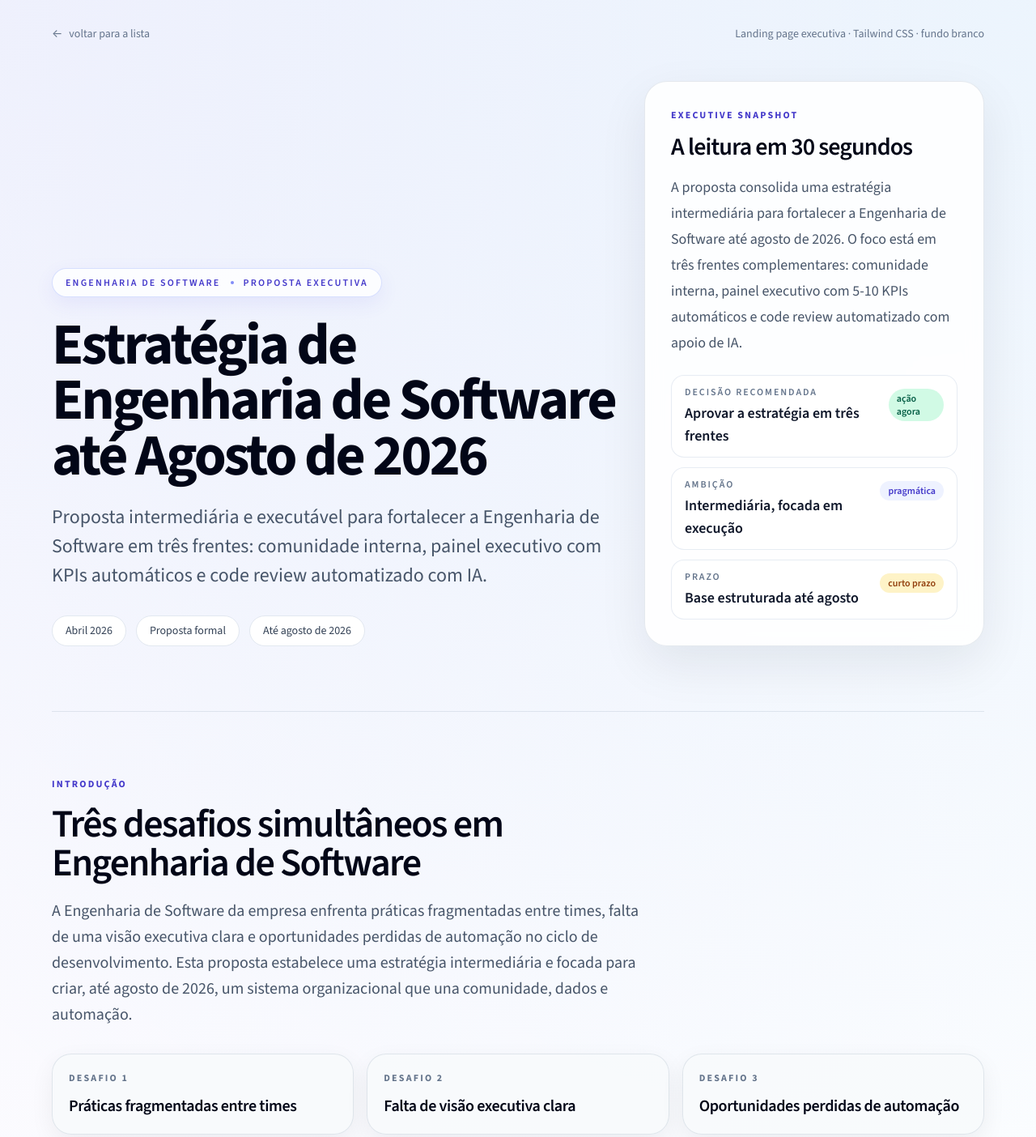
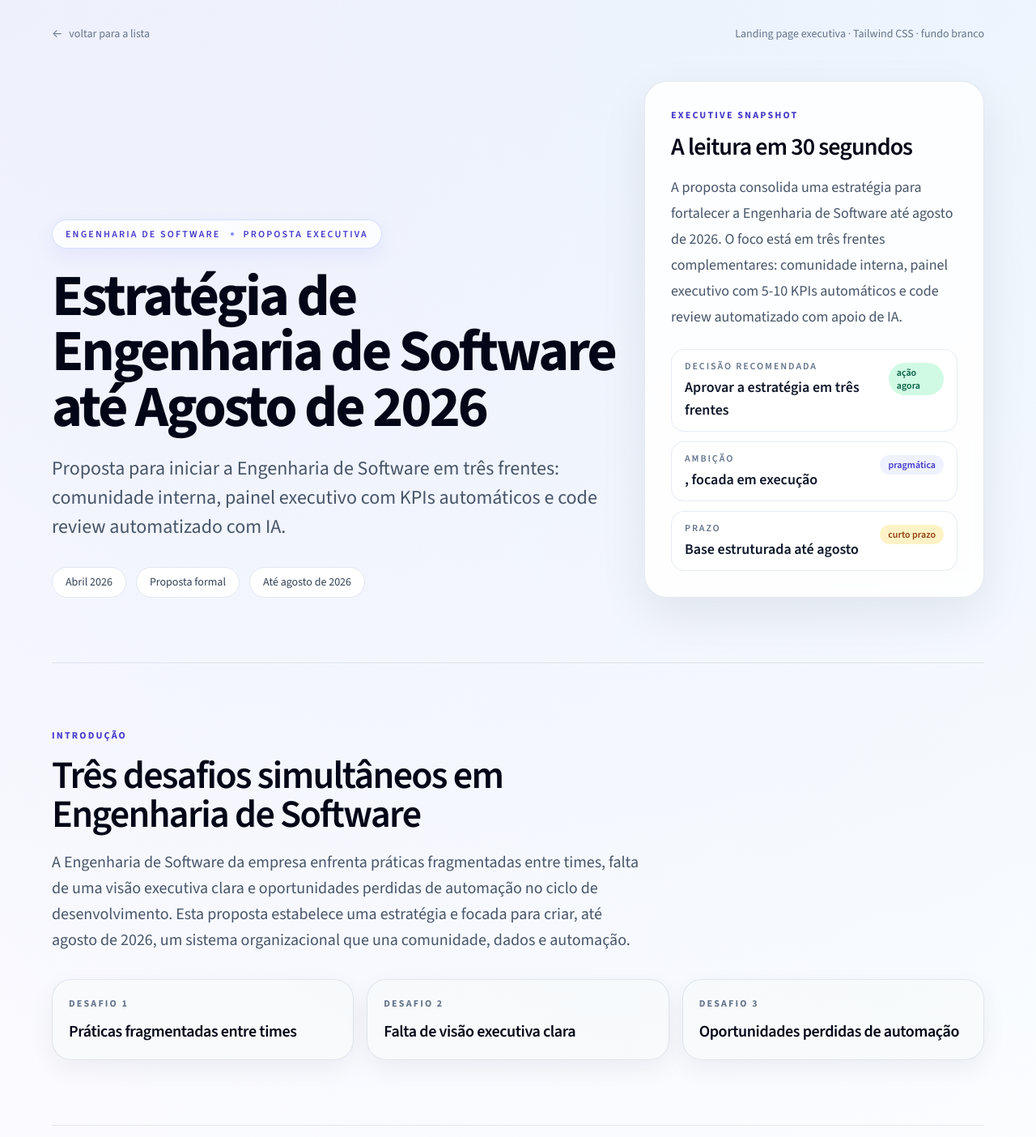
Before and after one commit to davidleyabe/presentations, a website: page presentations/engenharia-software/index.html in a window 1280 px wide. Shown: the top 1404 px of the page at 81% size. Drawn offline with nearby package versions, Linux system fonts and the light colour scheme.

Commit message:
Update index.html

```diff
--- a/presentations/engenharia-software/index.html
+++ b/presentations/engenharia-software/index.html
@@ -80,7 +80,7 @@
               Estratégia de Engenharia de Software até Agosto de 2026
             </h1>
             <p class="mt-6 reading-width text-xl font-[300] leading-8 text-slate-600 md:text-2xl md:leading-9">
-              Proposta intermediária e executável para fortalecer a Engenharia de Software em três frentes: comunidade interna, painel executivo com KPIs automáticos e code review automatizado com IA.
+              Proposta para iniciar a Engenharia de Software em três frentes: comunidade interna, painel executivo com KPIs automáticos e code review automatizado com IA.
             </p>
             <div class="mt-8 flex flex-wrap gap-3 text-sm">
               <span class="rounded-full border border-slate-200 bg-white px-4 py-2 text-slate-700">Abril 2026</span>
@@ -92,7 +92,7 @@
           <aside class="premium-card rounded-[28px] p-6 md:p-8">
             <p class="eyebrow text-indigo-700">Executive snapshot</p>
             <h2 class="mt-3 text-3xl font-[600] tracking-[-0.03em] text-slate-950">A leitura em 30 segundos</h2>
-            <p class="mt-4 text-lg leading-8 text-slate-600">A proposta consolida uma estratégia intermediária para fortalecer a Engenharia de Software até agosto de 2026. O foco está em três frentes complementares: comunidade interna, painel executivo com 5-10 KPIs automáticos e code review automatizado com apoio de IA.</p>
+            <p class="mt-4 text-lg leading-8 text-slate-600">A proposta consolida uma estratégia  para fortalecer a Engenharia de Software até agosto de 2026. O foco está em três frentes complementares: comunidade interna, painel executivo com 5-10 KPIs automáticos e code review automatizado com apoio de IA.</p>
             <div class="mt-6 space-y-3">
               <div class="flex items-start justify-between gap-4 rounded-2xl border border-slate-200/80 bg-white/90 px-4 py-3">
                 <div>
@@ -104,7 +104,7 @@
               <div class="flex items-start justify-between gap-4 rounded-2xl border border-slate-200/80 bg-white/90 px-4 py-3">
                 <div>
                   <p class="text-xs font-semibold uppercase tracking-[0.16em] text-slate-500">Ambição</p>
-                  <p class="mt-1 text-lg font-semibold text-slate-900">Intermediária, focada em execução</p>
+                  <p class="mt-1 text-lg font-semibold text-slate-900">, focada em execução</p>
                 </div>
                 <span class="mt-1 rounded-full bg-indigo-50 px-2.5 py-1 text-xs font-semibold text-indigo-700">pragmática</span>
               </div>
@@ -125,7 +125,7 @@
         <div class="max-w-3xl">
           <p class="eyebrow text-indigo-700">Introdução</p>
           <h2 class="mt-4 text-4xl font-[600] tracking-[-0.035em] text-slate-950 md:text-5xl">Três desafios simultâneos em Engenharia de Software</h2>
-          <p class="mt-5 reading-width text-xl font-[300] leading-8 text-slate-600">A Engenharia de Software da empresa enfrenta práticas fragmentadas entre times, falta de uma visão executiva clara e oportunidades perdidas de automação no ciclo de desenvolvimento. Esta proposta estabelece uma estratégia intermediária e focada para criar, até agosto de 2026, um sistema organizacional que una comunidade, dados e automação.</p>
+          <p class="mt-5 reading-width text-xl font-[300] leading-8 text-slate-600">A Engenharia de Software da empresa enfrenta práticas fragmentadas entre times, falta de uma visão executiva clara e oportunidades perdidas de automação no ciclo de desenvolvimento. Esta proposta estabelece uma estratégia  e focada para criar, até agosto de 2026, um sistema organizacional que una comunidade, dados e automação.</p>
         </div>
         <div class="mt-8 grid gap-4 md:grid-cols-3">
           <div class="soft-card rounded-[24px] p-5">
```
